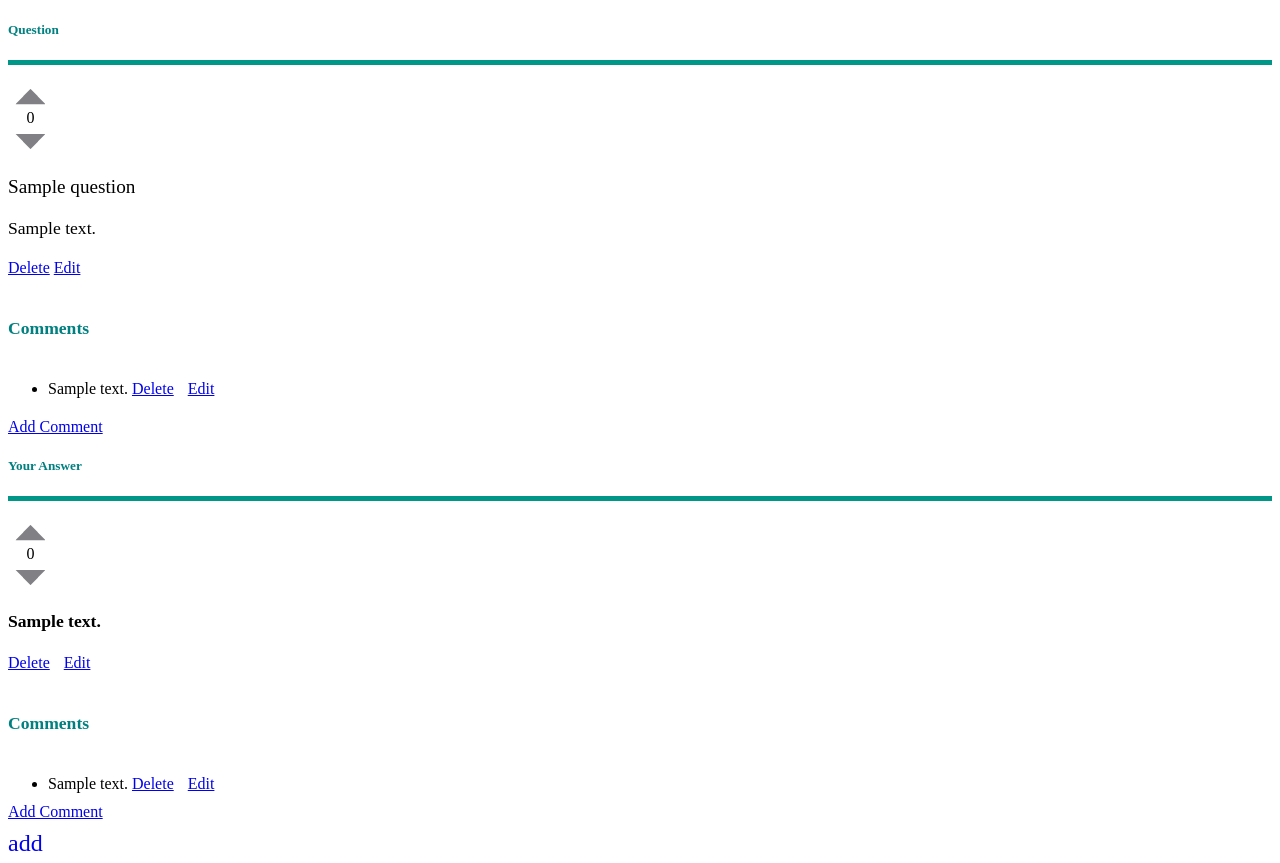
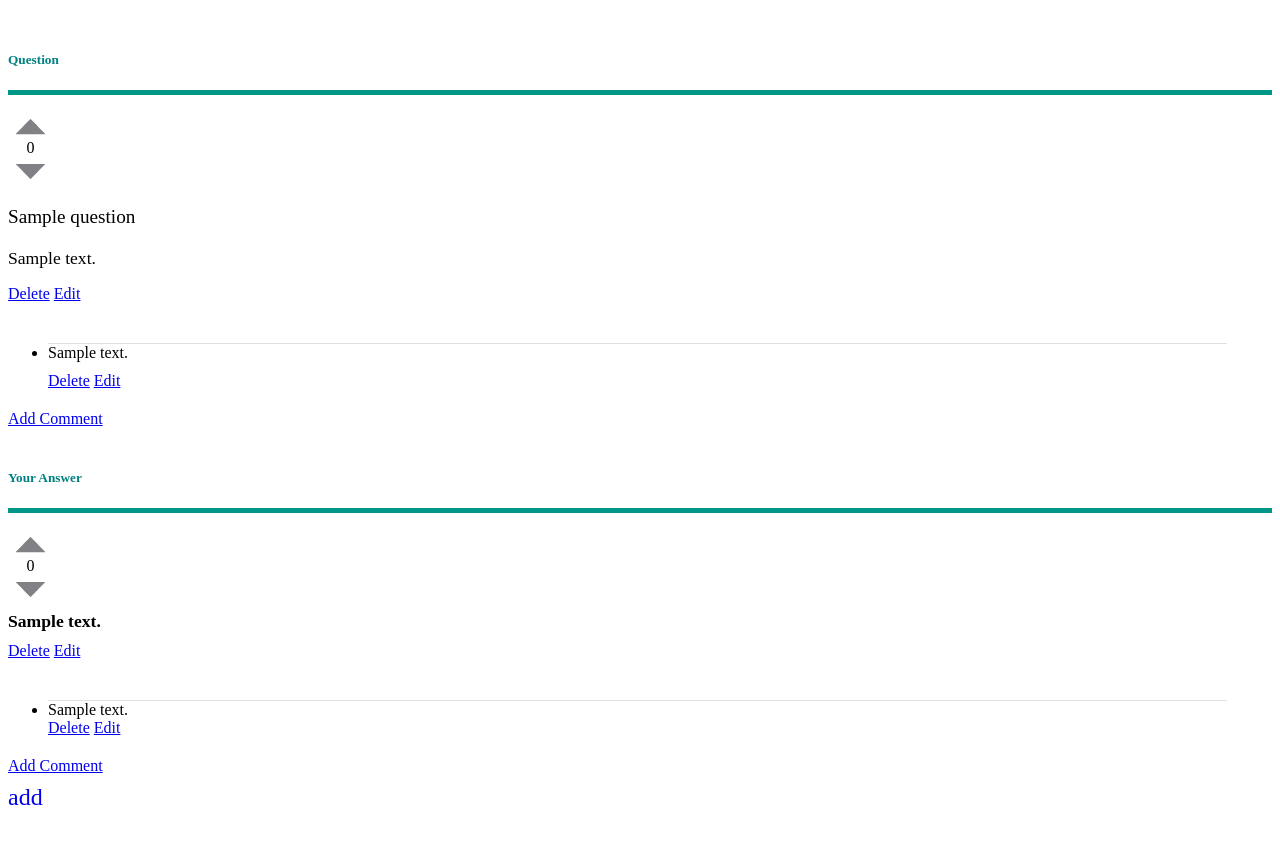
Before and after one commit to rochakgupta/miniquora, a Django app: page /question/1/ in a window 1280 px wide. Shown: the part 130-993 px from the top of the page. After the commit the page ends 935 px from the top, so only its background shows below. Run offline with Django 3.2, Linux system fonts and the light colour scheme; a user stored in the database is signed in; tables that the repository leaves empty hold one stand-in row (values such as "Sample post"); parts of the project's set-up code (start-up, migrations or seed data) failed here and were passed over; some libraries are stand-ins or nearby versions; some web fonts are replaced.

Commit message:
Restructure detail page

```diff
--- a/miniquora/qac/static/qac/css/detail.css
+++ b/miniquora/qac/static/qac/css/detail.css
@@ -109,6 +109,25 @@
     justify-content: center;
     align-items: center;
 }
+
 .collection{
     margin-bottom:0px;
 }
+
+.card .card-content{
+     padding-top:10px;
+}
+
+.comments_ul {
+    border:none;
+}
+.comments_ul .collection-item {
+    padding-left:0;
+    padding-right:0;
+    border:none;
+    border-top:1px solid #e0e0e0;
+}
+
+/*.comments_ul .collection-item:last-child {*/
+    /*border-bottom:1px solid #e0e0e0;*/
+/*}*/
--- a/miniquora/qac/templates/qac/detail.html
+++ b/miniquora/qac/templates/qac/detail.html
@@ -15,7 +15,6 @@
                 </div>
                 <div class="collection" style="margin-top:20px;">
                     <div class="collection-item">
-
                         <div class="row valign-wrapper" style="margin-bottom:0;">
                             <div class="col s1" style="margin:10 0 0 0; padding:0; align-self:flex-start; width:45px;">
                                 <div class="vote-up question">
@@ -27,40 +26,41 @@
                                 </div>
                             </div>
                             <div class="col s11 offset-s1" style="margin-left:0px;width:calc(100% - 45px);">
-
                                 <h5 style="line-height:normal;margin-bottom:20px;"><span class="q_title">{{ q.title }}</span></h5>
                                 <p class="card-title" style="line-height:normal;"><span class="q_text">{{ q.text }}</span></p>
                                 {% if request.user == q.created_by %}
-                                <div class="row" style="margin-top: 20px;margin-bottom:10px;">
-                                    <div class="col s12">
+                                    <div class="row" style="margin: 10px 0px 0px 0px;">
+                                        <div class="col s12" style="padding:0;">
                                             <a href="{% url 'delete-question' id=q.id %}" class="btn-small waves-effect waves-light right" id="user-question-delete">Delete</a>
                                             <a href="{% url 'edit-question' id=q.id %}" class="btn-small waves-effect waves-light right" style="margin-right:20px;">Edit</a>
                                         </div>
                                     </div>
                                 {% else %}
-                                    <div class="row center valign-wrapper" style="margin-top:20px;margin-bottom:10px;">
-                                        <div class="col s12">
-                                            <p class="right" style="text-align: right"><strong>{{ q.created_by }}</strong> </br> on {{ q.created_on|date:"M d, Y" }}</p>
+                                    <div class="row center valign-wrapper" style="margin: 10px 0px 0px 0px;">
+                                        <div class="col s12" style="padding:0;">
+                                            <p class="right" style="text-align: right"><strong>{{ q.created_by }}</strong> on {{ q.created_on|date:"M d, Y" }}</p>
                                         </div>
                                     </div>
                                 {% endif %}
 
                                 {% with c_list=q.comments.all %}
                                 {% if c_list %}
-                                <div class="card-title center" style="color:teal;">
-                                    <h6 class="c_head">Comments</h6>
-                                </div>
-                                <ul class="collection" style="margin-bottom:0;margin-top:10px;">
+                                <!--<div class="card-title center" style="color:teal;">-->
+                                    <!--<h6 class="c_head">Comments</h6>-->
+                                <!--</div>-->
+                                <ul class="collection comments_ul" style="margin-bottom:0;margin-top:40px;">
                                     {% for c in c_list %}
                                         <li class="collection-item">
-                                            <div class="row" style="line-height:normal; margin-bottom:10px;">
-                                            <span class="col s12 c_text" style="margin-bottom:10px;margin-top:10px;">{{ c.text }}</span>
+                                            <div class="row" style="line-height:normal;margin:0;padding:0;">
+                                                <div class="col s12 c_text" style="padding:0;margin-bottom:10px;">{{ c.text }}</div>
+                                                <div class="col s12 right" style="padding:0;">
                                                     {% if c.created_by == request.user %}
-                                                <a href="{% url 'delete-question-comment' id=q.id c_id=c.id %}" class="btn-small waves-effect waves-light right comment" style="margin-right:10px;">Delete</a>
+                                                    <a href="{% url 'delete-question-comment' id=q.id c_id=c.id %}" class="btn-small waves-effect waves-light right comment">Delete</a>
                                                     <a href="{% url 'edit-question-comment' id=q.id c_id=c.id %}" class="btn-small waves-effect waves-light right" style="margin-right:20px;">Edit</a>
                                                     {% else %}
-                                                <p class="right" style="margin-right:10px;margin-bottom:5px;">{{ c.created_by }}</p>
+                                                        <p class="right"><strong>{{ c.created_by }}</strong> on {{ c.created_on|date:"M d, Y" }}</p>
                                                     {% endif %}
+                                                </div>
                                             </div>
                                         </li>
                                     {% endfor %}
@@ -81,10 +81,8 @@
                                     </div>
                                     {% endif %}
                                 </div>
-
                             </div>
                         </div>
-
                     </div>
                 </div>
             </div>
@@ -102,7 +100,6 @@
                 </div>
                 <div class="collection" style="margin-top:20px;">
                     <div class="collection-item">
-
                         <div class="row valign-wrapper" style="margin-bottom:0;">
                             <div class="col s1" style="margin:10 0 0 0; padding:0; align-self:flex-start; width:45px;">
                                 <div class="vote-up user-answer">
@@ -114,47 +111,45 @@
                                 </div>
                             </div>
                             <div class="col s11 offset-s1" style="margin-left:0px;width:calc(100% - 45px);">
-
-                                <div class="row valign-wrapper">
-                                    <div class="col s12">
-                                        <h5 class="card-title" style="line-height:normal;"><span class="a_text">{{ a_user.text }}</span></h5>
-                                        <div class="row">
-                                            <a href="{% url 'delete-answer' id=q.id a_id=a_user.id %}" class="btn-small waves-effect waves-light right" id="user-answer-delete" style="margin-right:10px;">Delete</a>
-                                            <a href="{% url 'edit-answer' id=q.id a_id=a_user.id %}" class="btn-small waves-effect waves-light right" style="margin-right:10px;">Edit</a>
+                                <h5 class="card-title" style="line-height:normal;margin:10px 0 0 0;"><span class="a_text">{{ a_user.text }}</span></h5>
+                                <div class="row" style="margin: 10px 0px 0px 0px;">
+                                    <div class="col s12" style="padding:0;">
+                                        <a href="{% url 'delete-answer' id=q.id a_id=a_user.id %}" class="btn-small waves-effect waves-light right" id="user-answer-delete">Delete</a>
+                                        <a href="{% url 'edit-answer' id=q.id a_id=a_user.id %}" class="btn-small waves-effect waves-light right" style="margin-right:20px;">Edit</a>
+                                    </div>
                                 </div>
                                 {% with c_list=a_user.comments.all %}
                                 {% if c_list %}
-                                        <div class="card-title center" style="color:teal;">
-                                            <h6 class="c_head">Comments</h6>
-                                        </div>
-                                        <ul class="collection" style="margin-bottom:0;">
+                                <!--<div class="card-title center" style="color:teal;">-->
+                                    <!--<h6 class="c_head">Comments</h6>-->
+                                <!--</div>-->
+                                <ul class="collection comments_ul" style="margin-bottom:0;margin-top: 40px;">
                                     {% for c in c_list %}
                                         <li class="collection-item">
-                                                    <div class="row" style="line-height:normal; margin-bottom:10px;">
-                                                    <span class="col s12 c_text" style="margin-bottom:10px;margin-top:10px;">{{ c.text }}</span>
+                                            <div class="row" style="line-height:normal;margin:0;padding:0;">
+                                                <span class="col s12 c_text" style="padding:0;margin-bottom:10px;">{{ c.text }}</span>
+                                                <div class="col s12 right" style="padding:0;">
                                                 {% if c.created_by == request.user %}
-                                                        <a href="{% url 'delete-answer-comment' id=q.id a_id=a_user.id c_id=c.id %}" class="btn-small waves-effect waves-light right comment" style="margin-right:10px;">Delete</a>
+                                                    <a href="{% url 'delete-answer-comment' id=q.id a_id=a_user.id c_id=c.id %}" class="btn-small waves-effect waves-light right comment">Delete</a>
                                                     <a href="{% url 'edit-answer-comment' id=q.id a_id=a_user.id c_id=c.id %}" class="btn-small waves-effect waves-light right" style="margin-right:20px;">Edit</a>
                                                 {% else %}
-                                                        <p class="right" style="margin-right:10px;margin-bottom:5px;">{{ c.created_by }}</p>
+                                                    <p class="right"><strong>{{ c.created_by }}</strong> on {{ c.created_on|date:"M d, Y" }} </p>
                                                 {% endif %}
+                                                </div>
                                             </div>
                                         </li>
                                     {% endfor %}
                                 </ul>
                                 {% endif %}
                                 {% endwith %}
-                                    </div>
-                                </div>
-                                <div class="row center" style="margin-bottom:10px;">
+
+                                <div class="row center" style="margin-bottom:10px;margin-top:20px;">
                                     <div class="col s12">
                                         <a href="{% url 'add-answer-comment' id=q.id a_id=a_user.id %}" class="btn-small waves-effect waves-light">Add Comment</a>
                                     </div>
                                 </div>
-
                             </div>
                         </div>
-
                     </div>
                 </div>
             </div>
@@ -174,7 +169,6 @@
                 <div class="collection" style="margin-top:20px;">
                     {% for a in a_list %}
                         <div class="collection-item">
-
                             <div class="row valign-wrapper" style="margin-bottom:0;">
                                 <div class="col s1" style="margin:10 0 0 0; padding:0; align-self:flex-start; width:45px;">
                                     <div class="vote-up answer" id="up-{{ a.id }}">
@@ -186,61 +180,44 @@
                                     </div>
                                 </div>
                                 <div class="col s11 offset-s1" style="margin-left:0px;width:calc(100% - 45px);">
-
-                                    <div class="row valign-wrapper">
-                                        <div class="col s12">
-
-                                            {% comment %}
-                                            <input type="text" class="card-title" value="{{ a.text }}">
-                                            <div class="card-title" style="line-height:normal;">
-                                                <h6>{{ a.text }}</h6>
+                                    <h5 class="card-title" style="line-height:normal;margin:10px 0 0 0;"><span class="a_text">{{ a.text }}</span></h5>
+                                    <div class="row" style="margin: 10px 0px 0px 0px;">
+                                        <div class="col s12" style="padding:0;">
+                                            <p class="right" style="text-align: right"><strong>{{ a.created_by }}</strong> on {{ a.created_on|date:"M d, Y" }}</p>
                                         </div>
-                                            <h5 class="card-title" style="line-height:normal;"><span class="a_text">{{ a.text }}</span></h5>
-                                            {% endcomment %}
-
-                                            <h5 class="card-title" style="line-height:normal;"><span class="a_text">{{ a.text }}</span></h5>
-                                            {% if a.created_by == request.user %}
-                                            <div class="row">
-                                                <a href="{% url 'edit-answer' id=q.id a_id=a.id %}" class="btn-small waves-effect waves-light right" style="margin-right:10px;margin-bottom:5px;">Edit</a>
                                     </div>
-                                            {% else %}
-                                            <div class="row" style="margin-bottom:5px;">
-                                                <p class="right" style="margin-right:10px;">{{ a.created_by }}</p>
-                                            </div>
-                                            {% endif %}
                                     {% with c_list=a.comments.all %}
                                     {% if c_list %}
-                                            <div class="card-title center" style="color:teal;">
-                                                <h6 class="c_head">Comments</h6>
-                                            </div>
-                                            <ul class="collection" style="margin-bottom:0;">
+                                    <!--<div class="card-title center" style="color:teal;">-->
+                                        <!--<h6 class="c_head">Comments</h6>-->
+                                    <!--</div>-->
+                                    <ul class="collection comments_ul" style="margin-bottom:0;margin-top: 40px;">
                                         {% for c in c_list %}
                                             <li class="collection-item">
-                                                        <div class="row" style="line-height:normal; margin-bottom:10px;">
-                                                        <span class="col s12 c_text" style="margin-bottom:10px;margin-top:10px;">{{ c.text }}</span>
+                                                <div class="row" style="line-height:normal;margin:0;padding:0;">
+                                                    <span class="col s12 c_text" style="padding:0;margin-bottom:10px;">{{ c.text }}</span>
+                                                    <div class="col s12 right" style="padding:0;">
                                                     {% if c.created_by == request.user %}
-                                                            <a href="{% url 'delete-answer-comment' id=q.id a_id=a.id c_id=c.id %}" class="btn-small waves-effect waves-light right comment" style="margin-right:10px;">Delete</a>
+                                                        <a href="{% url 'delete-answer-comment' id=q.id a_id=a.id c_id=c.id %}" class="btn-small waves-effect waves-light right comment">Delete</a>
                                                         <a href="{% url 'edit-answer-comment' id=q.id a_id=a.id c_id=c.id %}" class="btn-small waves-effect waves-light right" style="margin-right:20px;">Edit</a>
                                                     {% else %}
-                                                            <p class="right" style="margin-right:10px;">{{ c.created_by }}</p>
+                                                        <p class="right"><strong>{{ c.created_by }}</strong> on {{ c.created_on|date:"M d, Y" }} </p>
                                                     {% endif %}
+                                                    </div>
                                                 </div>
                                             </li>
                                         {% endfor %}
                                     </ul>
                                     {% endif %}
                                     {% endwith %}
-                                        </div>
-                                    </div>
-                                    <div class="row center" style="margin-bottom:10px;">
+
+                                    <div class="row center" style="margin-bottom:10px;margin-top:20px;">
                                         <div class="col s12">
                                             <a href="{% url 'add-answer-comment' id=q.id a_id=a.id %}" class="btn-small waves-effect waves-light">Add Comment</a>
                                         </div>
                                     </div>
-
                                 </div>
                             </div>
-
                         </div>
                     {% endfor %}
                 </div>
--- a/miniquora/qac/templates/qac/index.html
+++ b/miniquora/qac/templates/qac/index.html
@@ -35,7 +35,7 @@
                             {% else %}
                             <div class="row" style="margin-top: 10px;margin-bottom:10px;">
                                 <div class="col s12">
-                                    <p class="right" style="text-align: right"><strong>{{ q.created_by }}</strong> </br> on {{ q.created_on|date:"M d, Y" }}</p>
+                                    <p class="right" style="text-align: right"><strong>{{ q.created_by }}</strong> on {{ q.created_on|date:"M d, Y" }}</p>
                                 </div>
                             </div>
                             {% endif %}
@@ -170,7 +170,7 @@
                 inner = inner +
                             '<div class="row" style="margin-top: 10px;margin-bottom:10px;">' +
                                 '<div class="col s12">' +
-                                    '<p class="right" style="text-align: right"><strong>' + questions[i].created_by + '</strong> </br> on ' + q_date + '</p>' +
+                                    '<p class="right" style="text-align: right"><strong>' + questions[i].created_by + '</strong> on ' + q_date + '</p>' +
                                 '</div>' +
                             '</div>';
             }
```
Lines whose indentation alone changed are shown as unchanged.
